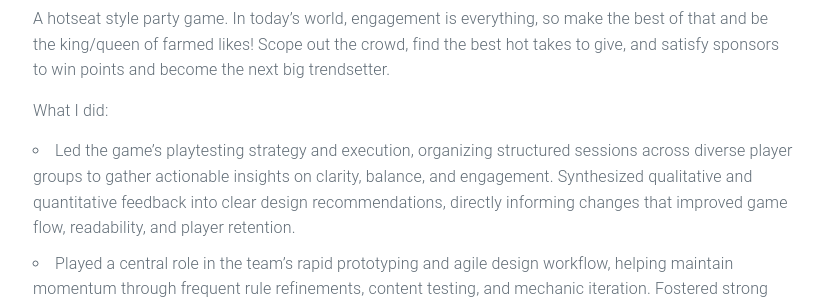
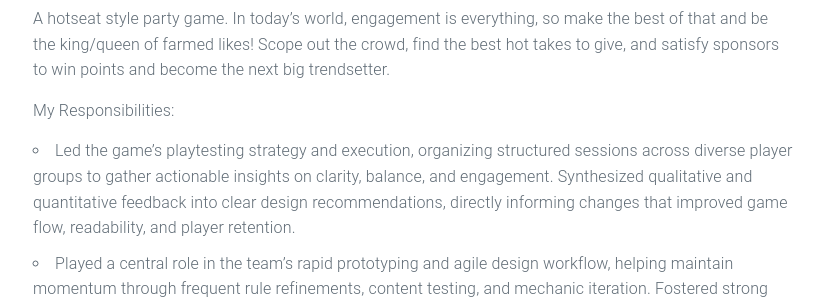
Before and after one commit to ZachTier/ZacharyTieu.github.io, a Jekyll site: the page built from _posts/2023-9-16-Trendsetters.md, in a window 1280 px wide. Shown: the part 261-560 px from the top of the page, without its empty margins (227-1051 px from the left). Built offline with Jekyll 4.4.1, drawn with Linux system fonts in a browser that asks for light colours.

Commit message:
Update 2023-9-16-Trendsetters.md

```diff
--- a/_posts/2023-9-16-Trendsetters.md
+++ b/_posts/2023-9-16-Trendsetters.md
@@ -9,7 +9,7 @@ Itch Page: Trendsetters Rules(https://zachtier.itch.io/trendsetters)
 What it is:\
 A hotseat style party game. In today's world, engagement is everything, so make the best of that and be the king/queen of farmed likes! Scope out the crowd, find the best hot takes to give, and satisfy sponsors to win points and become the next big trendsetter.
 
-What I did:
+My Responsibilities:
 * Led the game's playtesting strategy and execution, organizing structured sessions across diverse player groups to gather actionable insights on clarity, balance, and engagement. Synthesized qualitative and quantitative feedback into clear design recommendations, directly informing changes that improved game flow, readability, and player retention.
 * Played a central role in the team’s rapid prototyping and agile design workflow, helping maintain momentum through frequent rule refinements, content testing, and mechanic iteration. Fostered strong team collaboration by keeping feedback cycles tight, communication clear, and player experience at the core of every design decision.
 * Also contributed heavily to iterating on the game's player instructions and onboarding materials, improving usability, clarity, and visual structure to reduce confusion during first-time play. This involved rewriting unclear language, reorganizing rule flow, and incorporating player feedback to ensure the rulebook supported quick understanding and smooth gameplay.
```
